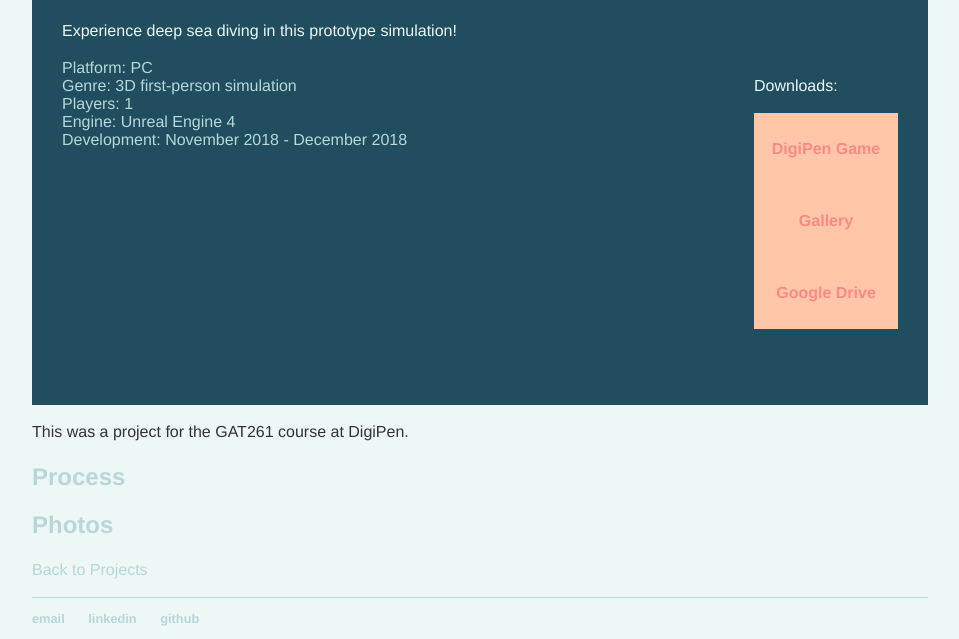
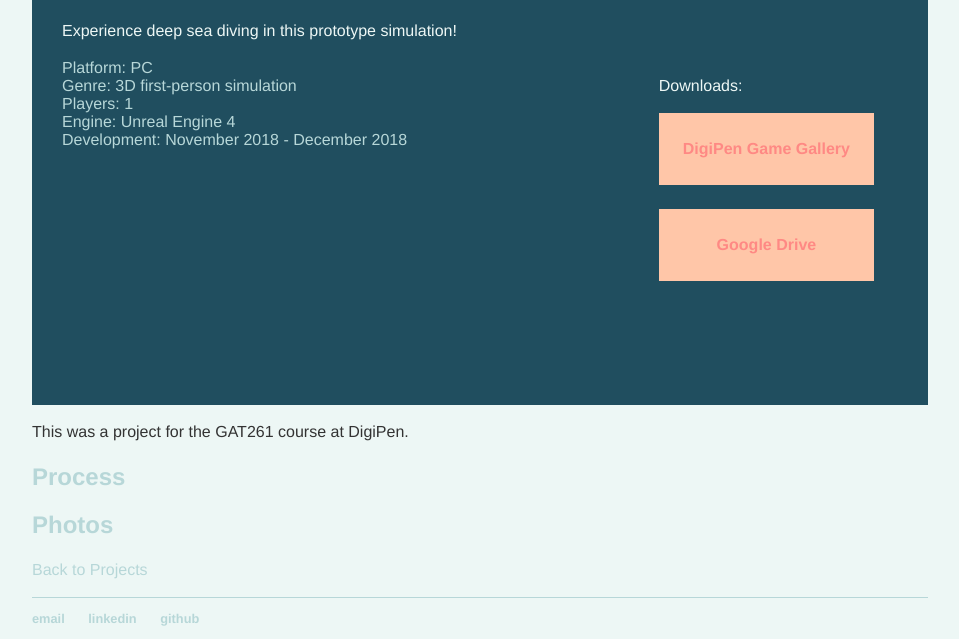
Before and after one commit to digigrant/digigrant.github.io, a Jekyll site: the page built from projects/diving-game.html, in a window 1280 px wide. Shown: the part 909-1548 px from the top of the page, without its empty margins (160-1119 px from the left). Built offline with Jekyll 4.4.1, drawn with Linux system fonts in a browser that asks for light colours.

Commit message:
Update main.scss

```diff
--- a/_sass/main.scss
+++ b/_sass/main.scss
@@ -152,8 +152,11 @@
 
                 .buttonDownload
                 {
-                    width: 144px;
+                    padding-left: 24px;
+                    padding-right: 24px;
                     line-height: 72px;
+                    margin-right: 24px;
+                    margin-bottom: 24px;
 
                     background-color: $color4;
                     text-align: center;
```
